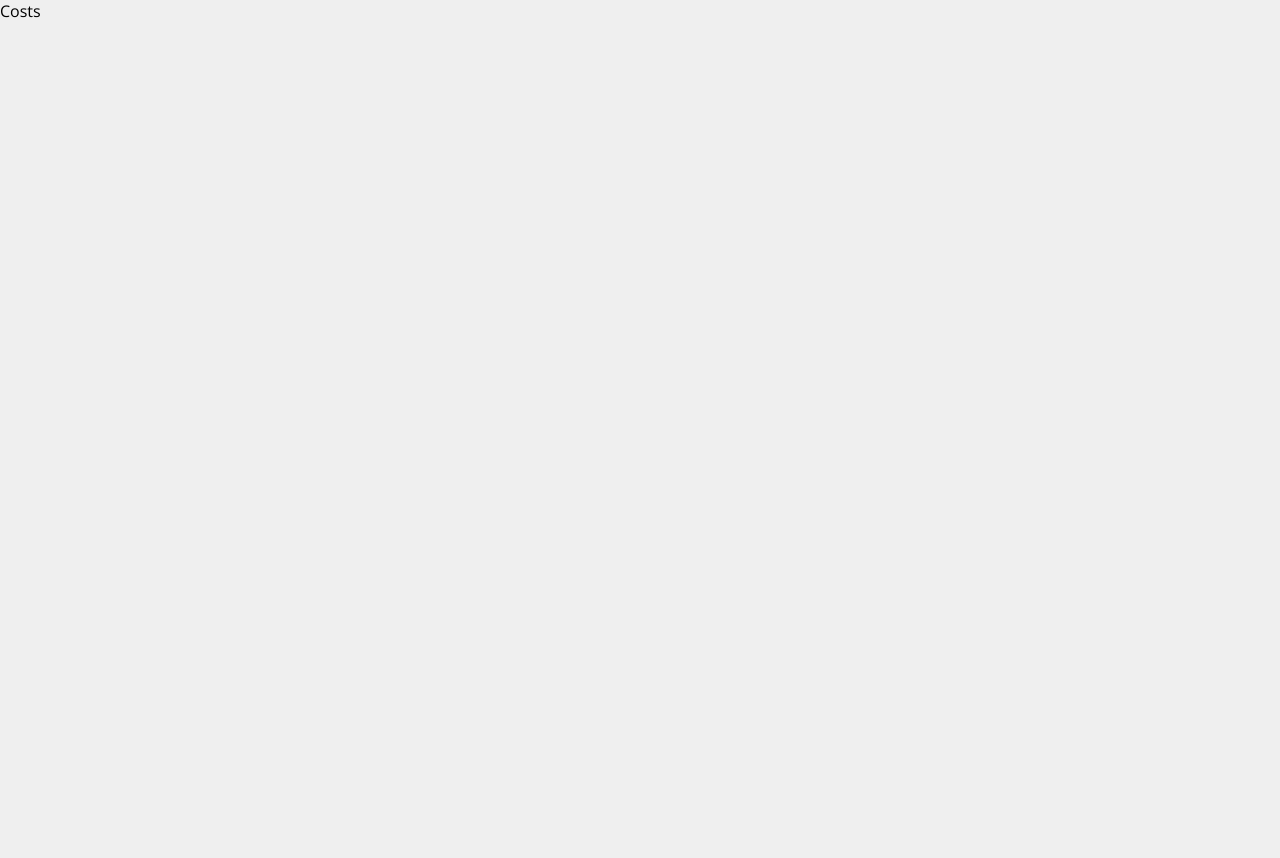
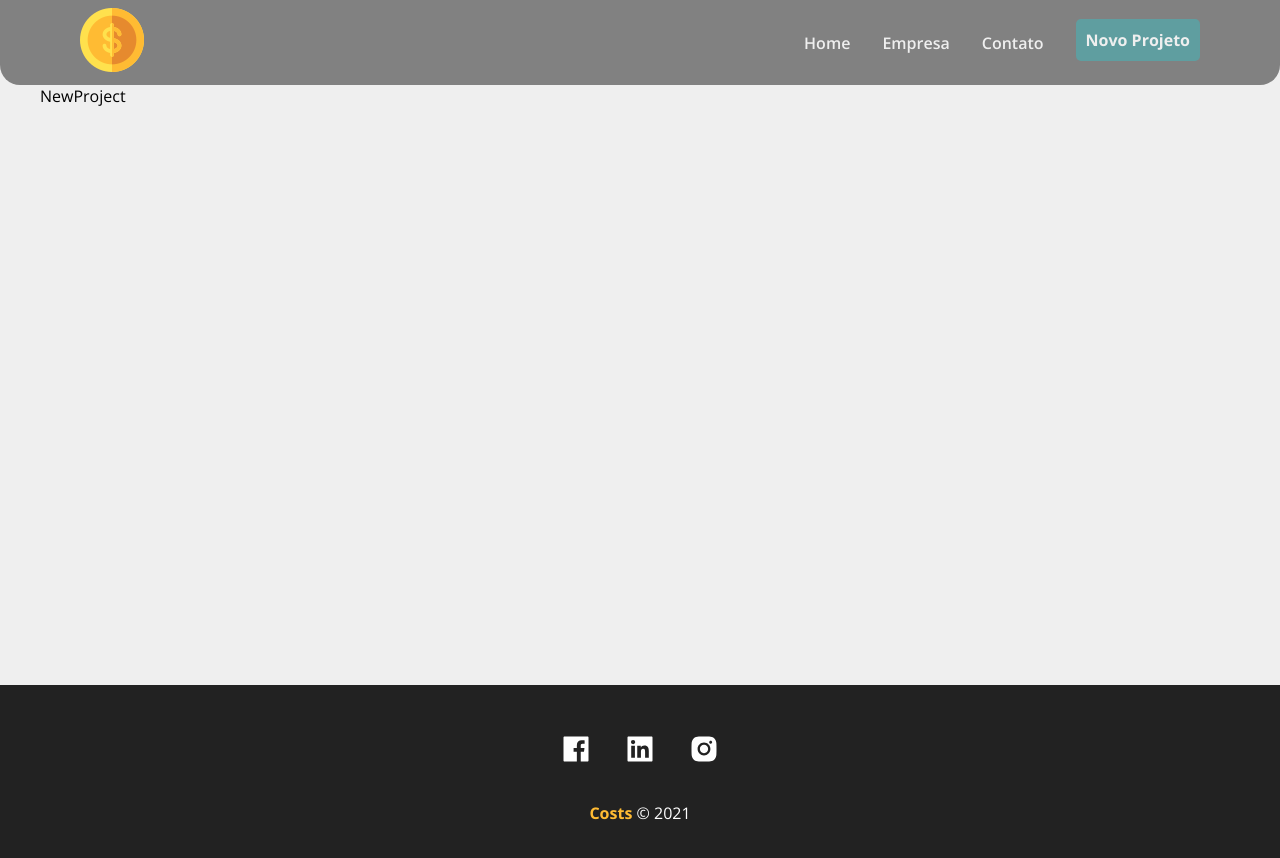
Before and after one commit to gui-nvieira/yt-costs, a React (Create React App) app: page /newproject in a window 1280 px wide. Shown: the top 858 px of the page. Before the commit the page ends 800 px from the top, so only its background shows below. Built offline with nearby package versions, Linux system fonts and the light colour scheme.

Commit message:
Done Navbar and Footer

```diff
--- a/src/App.js
+++ b/src/App.js
@@ -1,9 +1,26 @@
+import { BrowserRouter as Router, Routes, Route } from "react-router-dom";
+import Home from "./components/pages/Home";
+import Company from "./components/pages/Company";
+import Contact from "./components/pages/Contact";
+import NewProject from "./components/pages/NewProject";
+import Navbar from "./components/Navbar";
+import Container from "./components/layout/Container";
+import Footer from "./components/Footer";
 
 function App() {
   return (
-    <div className='App'>
-      <p>Costs</p>
-    </div>
+    <Router>
+      <Navbar />
+      <Container customClass="min-height">
+        <Routes>
+          <Route exact path="/" element={<Home />}> </Route>
+          <Route path="/contact" element={<Contact />}> </Route>
+          <Route path="/company" element={<Company />}> </Route>
+          <Route path="/newproject" element={<NewProject />}> </Route>
+        </Routes>
+      </Container>
+      <Footer />
+    </Router>
   );
 }
 
--- /dev/null
+++ b/src/components/Footer.js
@@ -0,0 +1,24 @@
+import { AiFillFacebook, AiFillLinkedin, AiFillInstagram } from "react-icons/ai";
+import styles from "./Footer.module.css"
+function Footer() {
+
+    return (
+        <footer className={styles.footer}>
+            <ul className={styles.social_list}>
+                <li>
+                    <AiFillFacebook />
+                </li>
+                <li>
+                    <AiFillLinkedin />
+                </li>
+                <li>
+                    <AiFillInstagram />
+                </li>
+            </ul>
+            <p className={styles.copyright}> <span>Costs</span> &copy; 2021</p>
+        </footer>
+    )
+
+}
+
+export default Footer
--- /dev/null
+++ b/src/components/Footer.module.css
@@ -0,0 +1,33 @@
+.footer {
+  background-color: #222;
+  color: #fff;
+  padding: 3em;
+  text-align: center;
+}
+
+.social_list {
+  display: flex;
+  justify-content: center;
+  list-style-type: none;
+}
+
+.social_list li {
+  margin: 0 1em;
+  transition: 400ms;
+}
+.social_list li:hover {
+  color: #ffbb33;
+}
+.social_list svg {
+  font-size: 2em;
+  cursor: pointer;
+}
+
+.copyright {
+  margin-top: 2em;
+}
+
+.copyright span {
+  font-weight: bold;
+  color: #ffbb33;
+}
--- /dev/null
+++ b/src/components/Navbar.js
@@ -0,0 +1,25 @@
+import { Link } from "react-router-dom"
+import styles from "./Navbar.module.css"
+import logo from '../img/costs_logo.png'
+
+function NavBar() {
+
+    return (
+        <nav className={styles.navbg}>
+            <Link to="/" className={styles.title}><img src={logo} alt="Costs" /></Link>
+            <ul className={styles.list}>
+                <li className={`${styles.item} ${styles.links}`}><Link to="/newproject">
+                    <button id={styles.button}>
+                        Novo Projeto
+                    </button>
+                </Link></li>
+                <li className={`${styles.item} ${styles.links}`}><Link to="/contact">Contato</Link></li>
+                <li className={`${styles.item} ${styles.links}`}><Link to="/company">Empresa</Link></li>
+                <li className={`${styles.item} ${styles.links}`}><Link to="/">Home</Link></li>
+            </ul>
+        </nav>
+    )
+
+}
+
+export default NavBar
--- /dev/null
+++ b/src/components/Navbar.module.css
@@ -0,0 +1,57 @@
+.navbg {
+  display: flex;
+  background-color: rgba(82, 82, 82, 0.699);
+  border-bottom-left-radius: 20px;
+  border-bottom-right-radius: 20px;
+  align-items: center;
+  justify-content: space-between;
+}
+
+.title {
+  padding: 0.5em 5em;
+}
+
+.list {
+  display: flex;
+  list-style: none;
+  flex-direction: row-reverse;
+  padding: 1em 3em;
+  align-items: center;
+  width: 60%;
+}
+
+.links a {
+  text-decoration: none;
+  color: #efefef;
+  transition: 200ms;
+}
+.links a:hover {
+  color: rgb(218, 218, 218);
+}
+
+.item {
+  margin-right: 2em;
+  color: #efefef;
+}
+
+.item a {
+  font-weight: 600;
+}
+
+#button {
+  background-color: cadetblue;
+  padding: 5px 5px;
+  margin-top: -5px;
+  border: 5px solid cadetblue;
+  border-radius: 5px;
+  color: #efefef;
+  font-size: 1em;
+  font-weight: 700;
+  transition: 200ms;
+}
+
+#button:hover {
+  border-color: aquamarine;
+  background-color: aquamarine;
+  color: black;
+}
--- /dev/null
+++ b/src/components/layout/Container.js
@@ -0,0 +1,11 @@
+import styles from "./Container.module.css"
+
+function Container(props) {
+    return (
+        <div className={`${styles.container} ${styles[props.customClass]}`}>
+            {props.children}
+        </div >
+    )
+}
+
+export default Container
--- /dev/null
+++ b/src/components/layout/Container.module.css
@@ -0,0 +1,20 @@
+.container {
+  width: 1200px;
+  display: flex;
+  justify-content: space-between;
+  margin: 0 auto;
+  flex-wrap: wrap;
+}
+
+.min-height {
+  min-height: 75%;
+}
+
+.justify-content {
+  justify-content: flex-start;
+}
+
+.column {
+  flex-direction: column;
+  justify-content: flex-start;
+}
--- /dev/null
+++ b/src/components/pages/Company.js
@@ -0,0 +1,9 @@
+function Company() {
+
+    return (
+        <p>Company</p>
+    )
+
+}
+
+export default Company
--- /dev/null
+++ b/src/components/pages/Contact.js
@@ -0,0 +1,9 @@
+function Contact() {
+
+    return (
+        <p>Contact</p>
+    )
+
+}
+
+export default Contact
--- /dev/null
+++ b/src/components/pages/Home.js
@@ -0,0 +1,10 @@
+function Home() {
+
+    return (
+        <h1>Leleu</h1>
+
+    )
+
+}
+
+export default Home
--- /dev/null
+++ b/src/components/pages/NewProject.js
@@ -0,0 +1,9 @@
+function NewProject() {
+
+    return (
+        <p>NewProject</p>
+    )
+
+}
+
+export default NewProject
```
